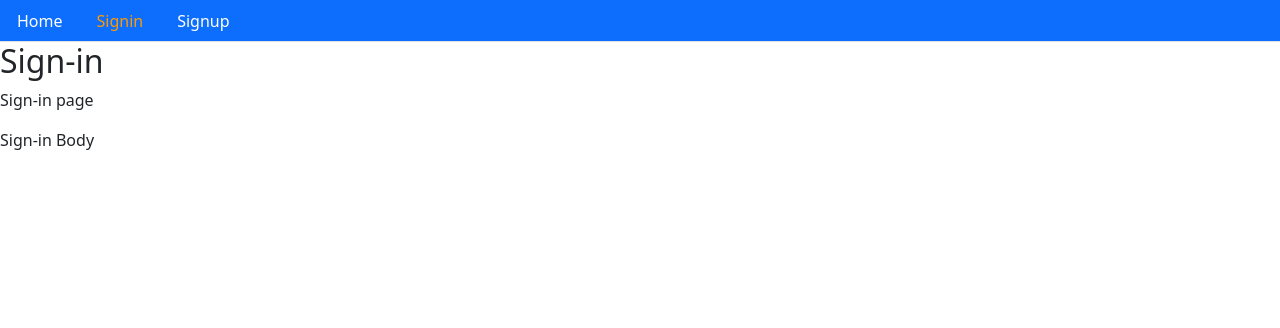
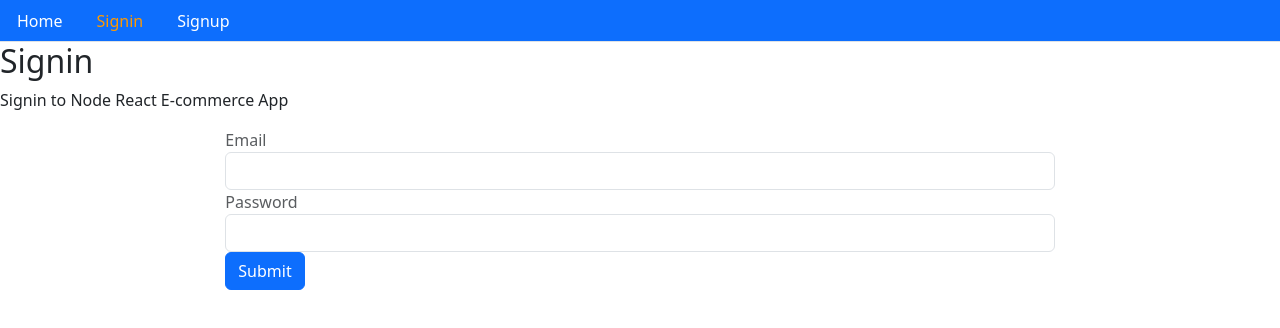
Before and after one commit to JasmineKhalimova/BookStore, a React (Create React App) app in the folder front-end/: page /signin in a window 1280 px wide. Shown: the top 328 px of the page. Built offline with nearby package versions, Linux system fonts and the light colour scheme; no server answers.

Commit message:
finished sign in page

```diff
--- a/front-end/src/auth/index.js
+++ b/front-end/src/auth/index.js
@@ -1,67 +1,92 @@
+// Import the API endpoint from the configuration file
 import { API } from '../config';
 
+// Function to handle user signup
 export const signup = user => {
+    // Sends a POST request to the API's signup endpoint with the user data
     return fetch(`${API}/signup`, {
-        method: 'POST',
+        method: 'POST', // Specify the HTTP method as POST
         headers: {
-            Accept: 'application/json',
-            'Content-Type': 'application/json'
+            Accept: 'application/json', // Expect JSON as a response
+            'Content-Type': 'application/json' // Sending JSON in the request body
         },
-        body: JSON.stringify(user)
+        body: JSON.stringify(user) // Convert the user object into a JSON string
     })
+        // Handle the response, converting it to JSON
         .then(response => {
             return response.json();
         })
+        // Catch any errors that occur during the fetch
         .catch(err => {
-            console.log(err);
+            console.log(err); // Log the error to the console
         });
 };
 
+// Function to handle user signin
 export const signin = user => {
+    // Sends a POST request to the API's signin endpoint with the user credentials
     return fetch(`${API}/signin`, {
-        method: 'POST',
+        method: 'POST', // Specify the HTTP method as POST
         headers: {
-            Accept: 'application/json',
-            'Content-Type': 'application/json'
+            Accept: 'application/json', // Expect JSON as a response
+            'Content-Type': 'application/json' // Sending JSON in the request body
         },
-        body: JSON.stringify(user)
+        body: JSON.stringify(user) // Convert the user object into a JSON string
     })
+        // Handle the response, converting it to JSON
         .then(response => {
             return response.json();
         })
+        // Catch any errors that occur during the fetch
         .catch(err => {
-            console.log(err);
+            console.log(err); // Log the error to the console
         });
 };
 
+// Function to store JWT token in local storage after authentication
 export const authenticate = (data, next) => {
+    // Check if the browser's window object is available (ensures this code is running in the browser)
     if (typeof window !== 'undefined') {
+        // Store the JWT token in localStorage as a string
         localStorage.setItem('jwt', JSON.stringify(data));
+        // Proceed to the next step or callback
         next();
     }
 };
 
+// Function to sign out the user
 export const signout = next => {
+    // Check if the browser's window object is available
     if (typeof window !== 'undefined') {
+        // Remove the JWT token from localStorage
         localStorage.removeItem('jwt');
+        // Proceed to the next step or callback
         next();
+        // Send a GET request to the API's signout endpoint
         return fetch(`${API}/signout`, {
-            method: 'GET'
+            method: 'GET' // Specify the HTTP method as GET
         })
+            // Log the signout response to the console
             .then(response => {
                 console.log('signout', response);
             })
+            // Catch any errors during the fetch request
             .catch(err => console.log(err));
     }
 };
 
+// Function to check if a user is authenticated
 export const isAuthenticated = () => {
+    // If the code is running on the server (not in the browser), return false
     if (typeof window == 'undefined') {
         return false;
     }
+    // Check if there is a JWT token stored in localStorage
     if (localStorage.getItem('jwt')) {
+        // If JWT is found, parse and return it as an object
         return JSON.parse(localStorage.getItem('jwt'));
     } else {
+        // If no JWT is found, return false (user is not authenticated)
         return false;
     }
 };
--- a/front-end/src/user/Signin.js
+++ b/front-end/src/user/Signin.js
@@ -1,10 +1,91 @@
-import React from 'react';
+import React, { useState } from 'react';
+import { Redirect} from 'react-router-dom';
 import Layout from '../core/Layout';
+import { signin, authenticate, isAuthenticated } from "../auth";
 
-const Signin = () =>(
-    <Layout title='Sign-in' description='Sign-in page'>
-    Sign-in Body
-</Layout>
-);
+const Signin = () => {
+    const [values, setValues] = useState({
+        email: '',
+        password: '',
+        error: '',
+        loading: false,
+        redirectToReferrer: false
+    });
+
+    const { email, password, loading, error, redirectToReferrer } = values;
+    const { user } = isAuthenticated();
+
+    const handleChange = name => event => {
+        setValues({ ...values, error: false, [name]: event.target.value });
+    };
+
+    const clickSubmit = event => {
+        event.preventDefault();
+        setValues({ ...values, error: false, loading: true });
+        signin({ email, password }).then(data => {
+            if (data.error) {
+                setValues({ ...values, error: data.error, loading: false });
+            } else {
+                authenticate(data, () => {
+                    setValues({
+                        ...values,
+                        redirectToReferrer: true
+                    });
+                });
+            }
+        });
+    };
+
+    const signInForm = () => (
+        <form>
+            <div className="form-group">
+                <label className="text-muted">Email</label>
+                <input onChange={handleChange('email')} type="email" className="form-control" value={email} />
+            </div>
+
+            <div className="form-group">
+                <label className="text-muted">Password</label>
+                <input onChange={handleChange('password')}
+                type="password"
+                className="form-control"
+                value={password}  />
+            </div>
+            <button onClick={clickSubmit} className="btn btn-primary">
+                Submit
+            </button>
+        </form>
+    );
+
+    const showError = () => (
+        <div className="alert alert-danger" style={{ display: error ? '' : 'none' }}>
+            {error}
+        </div>
+    );
+
+    const showLoading = () => (
+        loading && <div className='alert alert-info'>
+            <h2>Loading...</h2>
+        </div>
+    );
+
+    const redirectUser = () => {
+        if(redirectToReferrer){
+            return <Redirect to="/" />
+        }
+    }
+
+    return (
+        <Layout
+            title="Signin"
+            description="Signin to Node React E-commerce App"
+            className="container col-md-8 offset-md-2"
+        >
+            {showLoading()}
+            {showError()}
+            {signInForm()}
+            {redirectUser()}
+        </Layout>
+    );
+};
 
 export default Signin;
```
